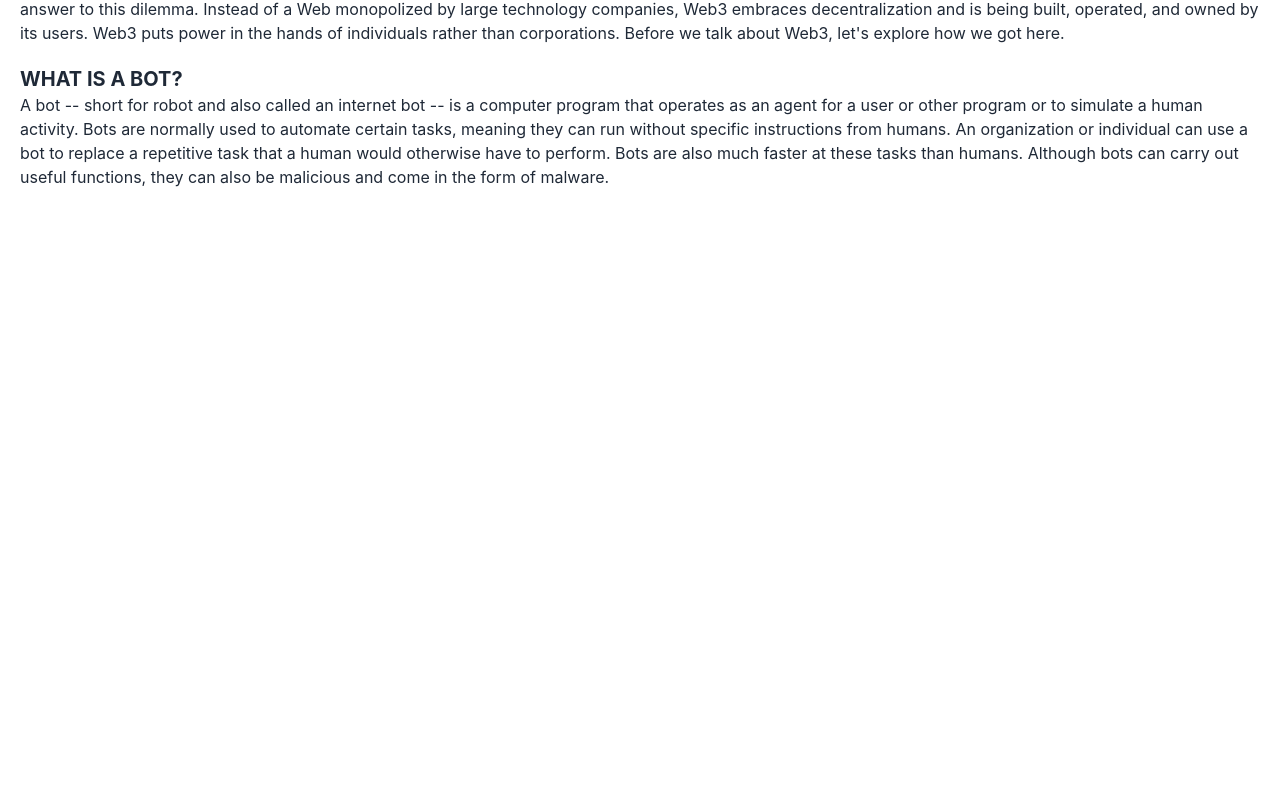
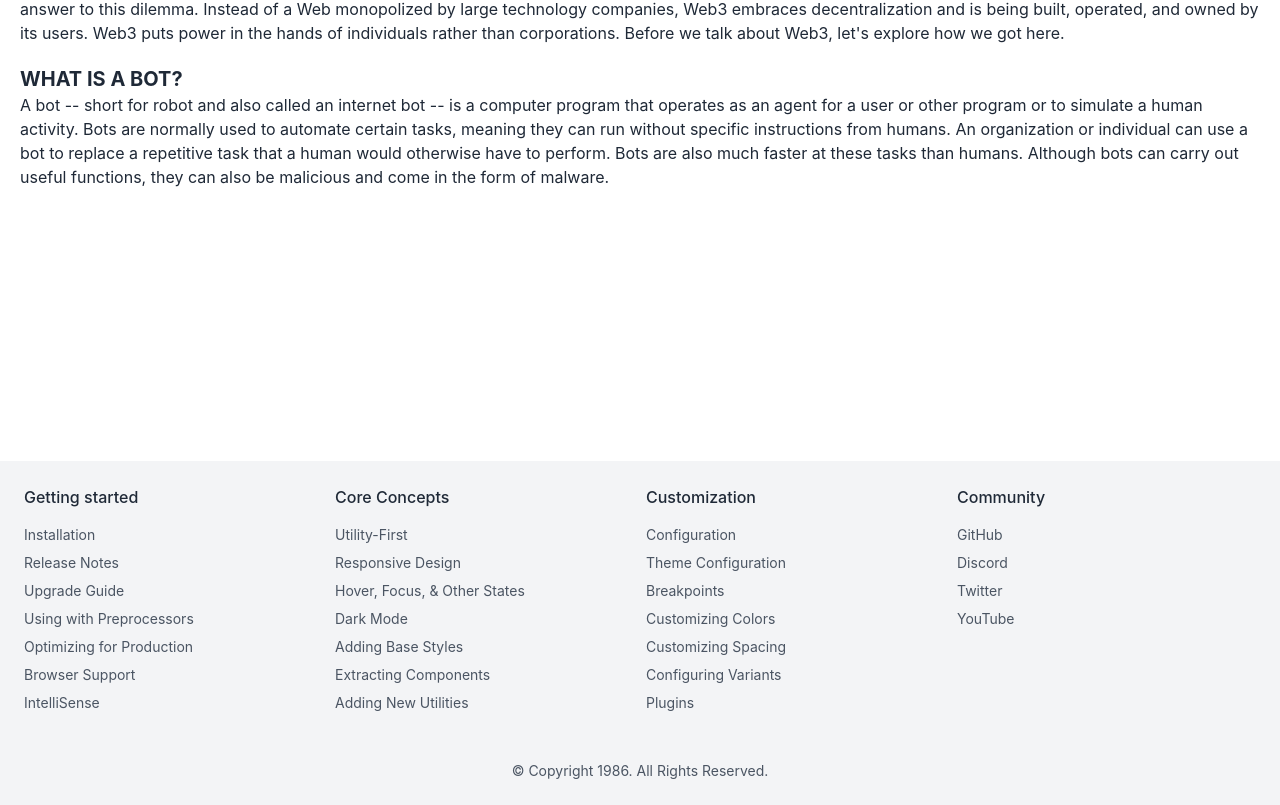
Before and after one commit to Soliman-soad/tyro-edu, a React (Create React App) app: page /faq in a window 1280 px wide. Shown: the part 431-1236 px from the top of the page. Before the commit the page ends 892 px from the top, so only its background shows below. Built offline with nearby package versions, Linux system fonts and the light colour scheme; no server answers.

Commit message:
footer created

```diff
--- a/src/layout/Main.jsx
+++ b/src/layout/Main.jsx
@@ -2,13 +2,14 @@
 import { Outlet } from 'react-router-dom';
 import Header from '../pages/shared/Header'
 import Sidebar from '../pages/shared/Sidebar';
+import Footer from '../pages/shared/Footer';
 
 const Main = () => {
     return (
         <div>
             <Header/>
             <Outlet/>
-
+            <Footer/>
         </div>
     );
 };
--- a/src/pages/Home.jsx
+++ b/src/pages/Home.jsx
@@ -143,10 +143,6 @@
 		</div>
 	</div>
 </section>
-<footer className='p-24 text-white  bg-slate-900 text-center'>
-	copy right belongs to MD Soliman Alam soad
-</footer>
-
         </div>
     );
 };
--- /dev/null
+++ b/src/pages/shared/Footer.jsx
@@ -0,0 +1,60 @@
+import React from 'react';
+
+const Footer = () => {
+    return (
+        <footer className="p-6 bg-gray-100 text-gray-800">
+	<div className="container grid grid-cols-2 mx-auto gap-x-3 gap-y-8 sm:grid-cols-3 md:grid-cols-4">
+		<div className="flex flex-col space-y-4">
+			<h2 className="font-medium">Getting started</h2>
+			<div className="flex flex-col space-y-2 text-sm text-gray-600">
+				<a rel="noopener noreferrer" href="#">Installation</a>
+				<a rel="noopener noreferrer" href="#">Release Notes</a>
+				<a rel="noopener noreferrer" href="#">Upgrade Guide</a>
+				<a rel="noopener noreferrer" href="#">Using with Preprocessors</a>
+				<a rel="noopener noreferrer" href="#">Optimizing for Production</a>
+				<a rel="noopener noreferrer" href="#">Browser Support</a>
+				<a rel="noopener noreferrer" href="#">IntelliSense</a>
+			</div>
+		</div>
+		<div className="flex flex-col space-y-4">
+			<h2 className="font-medium">Core Concepts</h2>
+			<div className="flex flex-col space-y-2 text-sm text-gray-600">
+				<a rel="noopener noreferrer" href="#">Utility-First</a>
+				<a rel="noopener noreferrer" href="#">Responsive Design</a>
+				<a rel="noopener noreferrer" href="#">Hover, Focus, &amp; Other States</a>
+				<a rel="noopener noreferrer" href="#">Dark Mode</a>
+				<a rel="noopener noreferrer" href="#">Adding Base Styles</a>
+				<a rel="noopener noreferrer" href="#">Extracting Components</a>
+				<a rel="noopener noreferrer" href="#">Adding New Utilities</a>
+			</div>
+		</div>
+		<div className="flex flex-col space-y-4">
+			<h2 className="font-medium">Customization</h2>
+			<div className="flex flex-col space-y-2 text-sm text-gray-600">
+				<a rel="noopener noreferrer" href="#">Configuration</a>
+				<a rel="noopener noreferrer" href="#">Theme Configuration</a>
+				<a rel="noopener noreferrer" href="#">Breakpoints</a>
+				<a rel="noopener noreferrer" href="#">Customizing Colors</a>
+				<a rel="noopener noreferrer" href="#">Customizing Spacing</a>
+				<a rel="noopener noreferrer" href="#">Configuring Variants</a>
+				<a rel="noopener noreferrer" href="#">Plugins</a>
+			</div>
+		</div>
+		<div className="flex flex-col space-y-4">
+			<h2 className="font-medium">Community</h2>
+			<div className="flex flex-col space-y-2 text-sm text-gray-600">
+				<a rel="noopener noreferrer" href="#">GitHub</a>
+				<a rel="noopener noreferrer" href="#">Discord</a>
+				<a rel="noopener noreferrer" href="#">Twitter</a>
+				<a rel="noopener noreferrer" href="#">YouTube</a>
+			</div>
+		</div>
+	</div>
+	<div className="flex items-center justify-center px-6 pt-12 text-sm">
+		<span className="text-gray-600">© Copyright 1986. All Rights Reserved.</span>
+	</div>
+</footer>
+    );
+};
+
+export default Footer;
```
